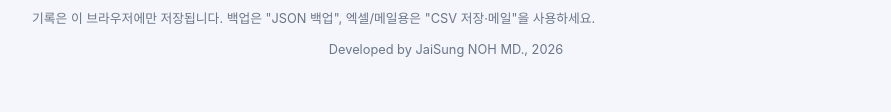
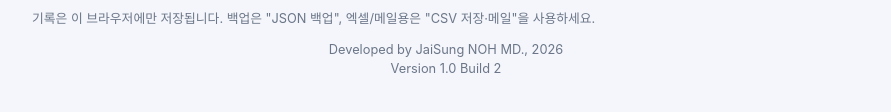
Before and after one commit to mrnoh99/BiEval, a plain HTML site: page web/index.html in a window 1280 px wide. Shown: the part 1444-1556 px from the top of the page, without its empty margins (194-1085 px from the left). Drawn offline with Linux system fonts and the light colour scheme.

Commit message:
하단에 버전 정보(Version 1.0 Build 2) 추가
Co-Authored-By: Claude Opus 5.5 <noreply@anthropic.com>
Claude-Session: https://claude.ai/code/session_01U4z6NstTizzAP6VuBB2iY9

```diff
--- a/web/index.html
+++ b/web/index.html
@@ -114,7 +114,7 @@
       <input type="file" id="import-file" accept="application/json,.json" hidden />
     </div>
     <span class="footer-note">기록은 이 브라우저에만 저장됩니다. 백업은 "JSON 백업", 엑셀/메일용은 "CSV 저장·메일"을 사용하세요.</span>
-    <span class="footer-note credit">Developed by JaiSung NOH MD., 2026</span>
+    <span class="footer-note credit">Developed by JaiSung NOH MD., 2026<br />Version 1.0 Build 2</span>
     <button class="btn primary" id="install-app" hidden>앱 설치</button>
   </footer>
 
```
